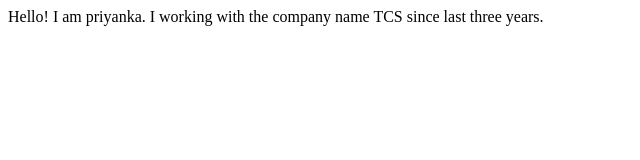
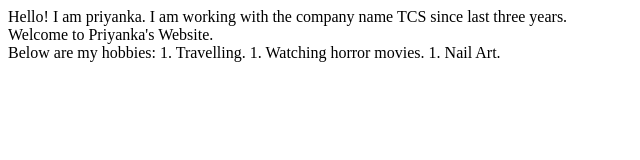
Before and after one commit to Priyankayedallo/Newtest, a plain HTML site: page Index.html in a window 1280 px wide. Shown: the whole page, without its empty margins (0-640 px from the left). Drawn offline with Linux system fonts and the light colour scheme.

Commit message:
hobbies
Hobbies updated

```diff
--- a/Index.html
+++ b/Index.html
@@ -8,6 +8,14 @@
 </head>
 <body>
     Hello! I am priyanka.
-    I working with the company name TCS since last three years.
+    I am working with the company name TCS since last three years.
+<br>
+Welcome to Priyanka's Website.
+<br>
+Below are my hobbies:
+
+1. Travelling.
+1. Watching horror movies.
+1. Nail Art.
 </body>
 </html>
```
